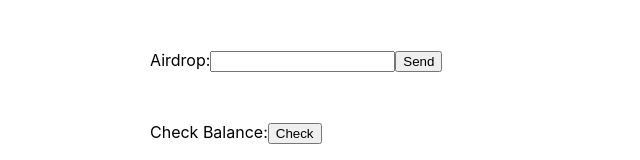
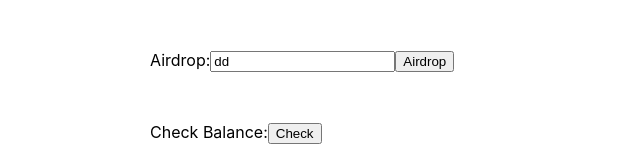
Before and after one commit to siddharthteli/solana-react, a React (Create React App) app: page / in a window 1280 px wide. Shown: the top 160 px of the page, without its empty margins (0-640 px from the left). Built offline with nearby package versions, Linux system fonts and the light colour scheme.

Commit message:
Add:Airdrop component

```diff
--- a/src/components/Airdrop/Airdrop.js
+++ b/src/components/Airdrop/Airdrop.js
@@ -7,31 +7,35 @@ export default class Airdrop extends React.Component {
     constructor(props) {
         super(props)
 
-        this.state={address:''};
+        this.state={address:'dd'};
 
 
+
+    }
+    Click =async ()  =>{
+
+    let sign=await airDrop(this.state.address);
+   console.log("value of signature---"+sign);
+
+
+    }
+
+    Change =(e) => {
+        console.log("inside change handler");
+
+        this.setState({address: e.target.value});
 
     }
 
     render() {
         return <div>
+            <label>Airdrop:</label>
+                <input type="text" value={this.state.address} onChange={this.Change}/>
 
-            <form onSubmit={this.onClick}>
-            <label>Airdrop:
-                <input type="text" />
-            </label>
-            <input type="submit" value="Send"/>
-            </form>
+            <button value="Send" onClick={this.Click}>Airdrop</button >
+
         </div>
     }
 
-    componentDidMount() {
-        function onClick() {
 
-            airDrop(this.state.address);
-
-
-        }
-
-    }
 }
--- a/src/helpers/userBalance.tsx
+++ b/src/helpers/userBalance.tsx
@@ -100,6 +100,7 @@ export async function airDrop() {
     const connection = await connectTo();
     let address=await publicAddress();
     const airdropSignature = await connection.requestAirdrop(address,9999);
+    return airdropSignature;
 
 
 }
```
